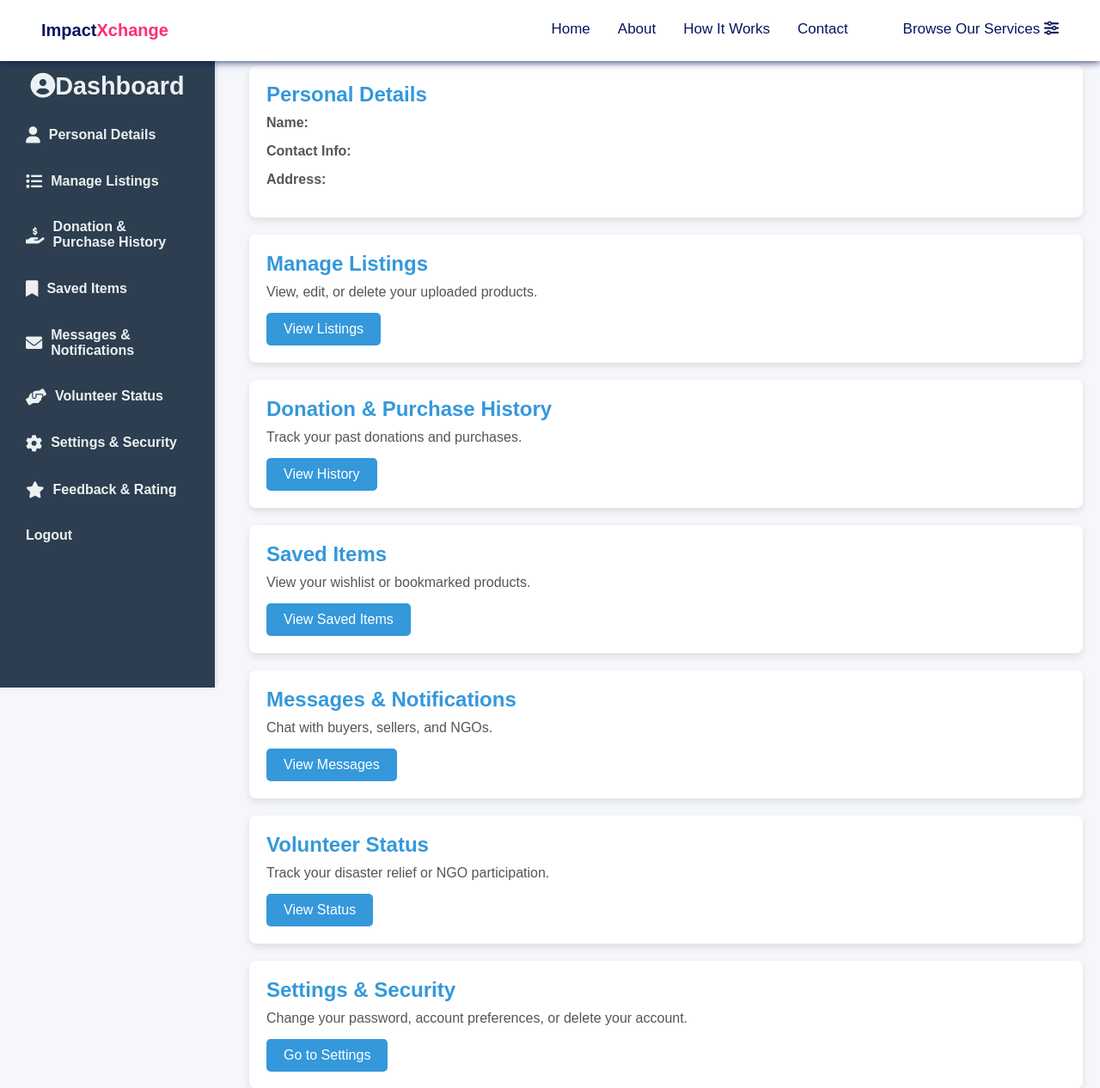
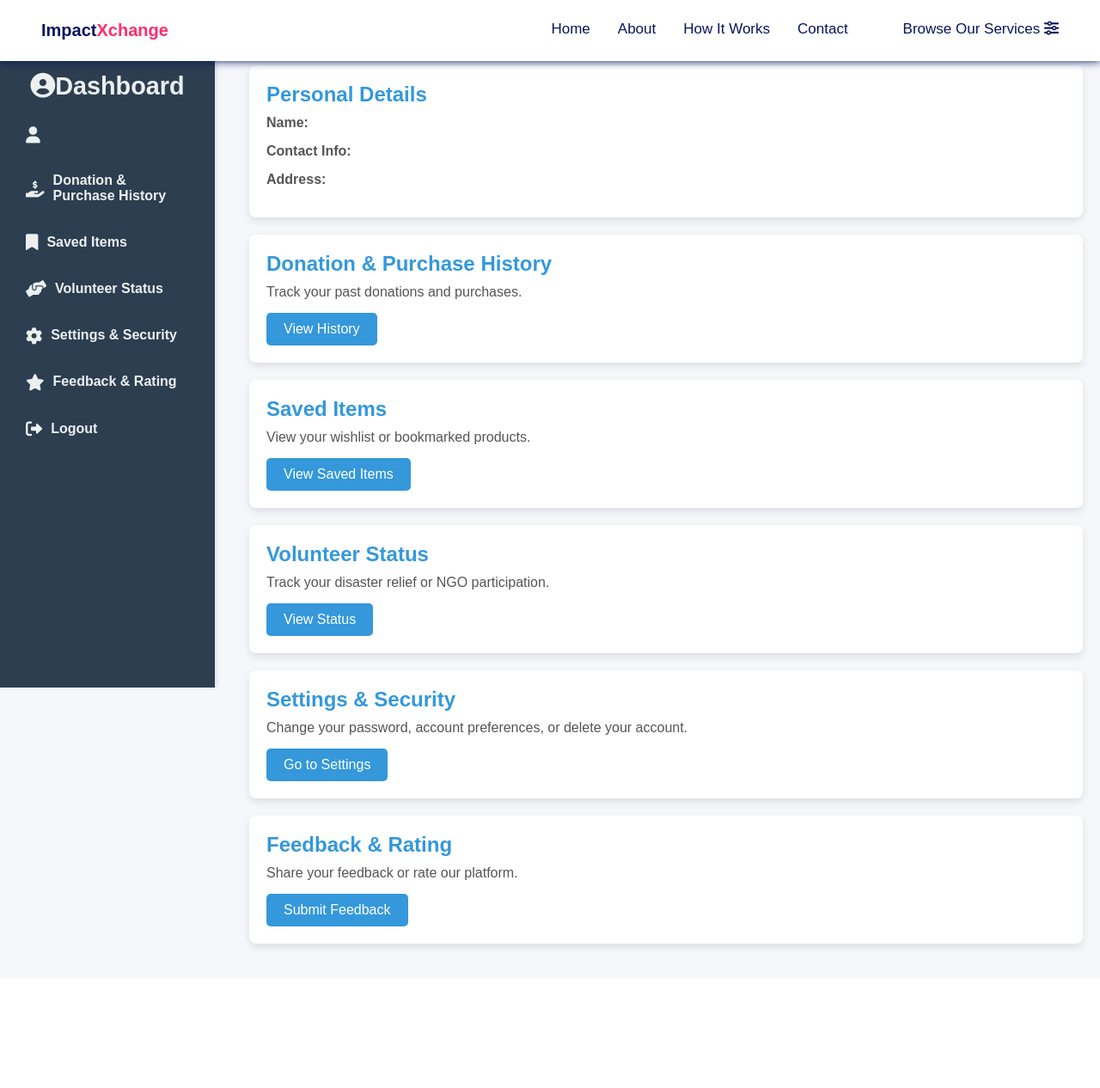
Before and after one commit to Pratyusha1618O/ImpactXchange, a PHP site: page /user-dashboard.php in a window 1280 px wide. Shown: the top 1266 px of the page at 86% size. After the commit the page ends 1108 px from the top, so only its background shows below. Run offline with PHP 8.4, Linux system fonts and the light colour scheme; the visitor is signed in with stand-in values (Sample User, id 1); data that the repository does not hold is empty; some libraries are stand-ins or nearby versions.

Commit message:
user dashboard

```diff
--- a/user-dashboard.php
+++ b/user-dashboard.php
@@ -18,7 +18,6 @@ if($result->num_rows > 0)
 
 ?>
 
-<!-- <h1>Welcome: <?php //echo $_SESSION['email']; ?></h1> -->
 
 <html lang="en">
 
@@ -147,16 +146,17 @@ if($result->num_rows > 0)
         <aside class="sidebar">
             <h2><i class="fas fa-user-circle"></i>Dashboard</h2>
             <ul class="sidebar-links">
-                <li><a href="#personal-details"><i class="fas fa-user"></i> Personal Details</a></li>
-                <li><a href="#manage-listings"><i class="fas fa-list"></i> Manage Listings</a></li>
+                <li><a href="#personal-details"><i class="fas fa-user"></i>
+                        <?php echo "{$row['user_name']}"?>
+                    </a>
+                </li>
                 <li><a href="#donation-history"><i class="fas fa-hand-holding-usd"></i> Donation & Purchase History</a>
                 </li>
                 <li><a href="#saved-items"><i class="fas fa-bookmark"></i> Saved Items</a></li>
-                <li><a href="#messages"><i class="fas fa-envelope"></i> Messages & Notifications</a></li>
                 <li><a href="#volunteer-status"><i class="fas fa-hands-helping"></i> Volunteer Status</a></li>
                 <li><a href="#settings"><i class="fas fa-cog"></i> Settings & Security</a></li>
                 <li><a href="#feedback"><i class="fas fa-star"></i> Feedback & Rating</a></li>
-                <li><a href="user-logout.php">Logout</a></li>
+                <li><a href="user-logout.php"><i class="fa-solid fa-right-from-bracket"></i>Logout</a></li>
             </ul>
         </aside>
 
@@ -181,12 +181,6 @@ if($result->num_rows > 0)
                 </p>
             </div>
 
-            <div class="card" id="manage-listings">
-                <h3>Manage Listings</h3>
-                <p>View, edit, or delete your uploaded products.</p>
-                <button class="btn">View Listings</button>
-            </div>
-
             <div class="card" id="donation-history">
                 <h3>Donation & Purchase History</h3>
                 <p>Track your past donations and purchases.</p>
@@ -197,12 +191,6 @@ if($result->num_rows > 0)
                 <h3>Saved Items</h3>
                 <p>View your wishlist or bookmarked products.</p>
                 <button class="btn">View Saved Items</button>
-            </div>
-
-            <div class="card" id="messages">
-                <h3>Messages & Notifications</h3>
-                <p>Chat with buyers, sellers, and NGOs.</p>
-                <button class="btn">View Messages</button>
             </div>
 
             <div class="card" id="volunteer-status">
```
